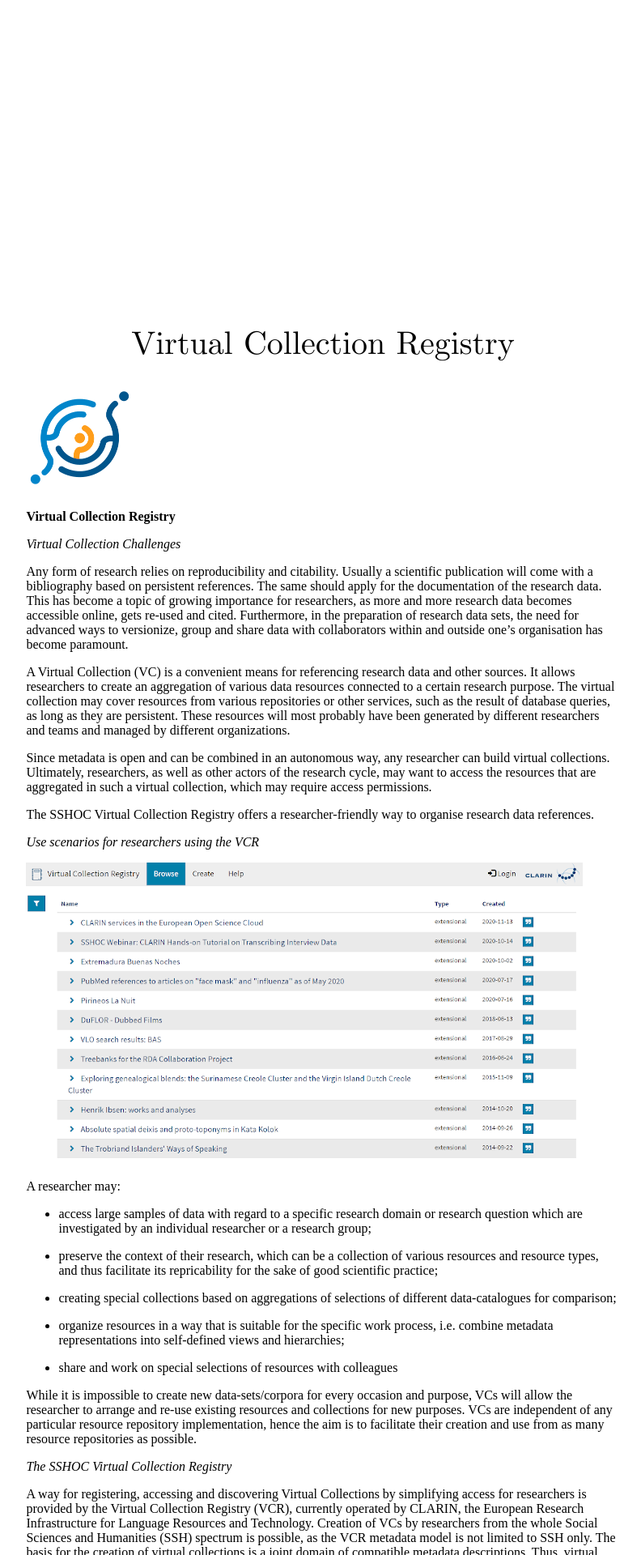
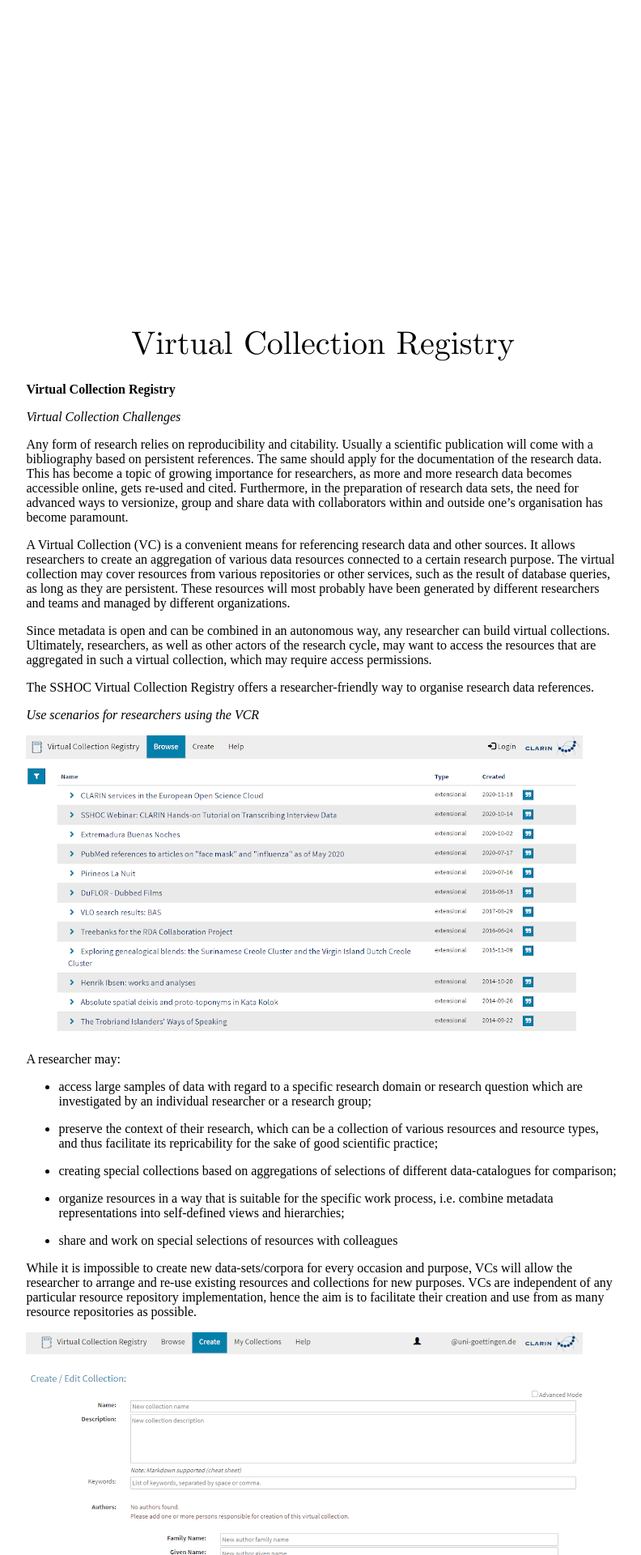
Before and after one commit to sbudden/factsheets_sshoc_services-1, a Jekyll site: the page built from _posts/2021-01-20-virtual_collection_registry.md, in a window 1280 px wide. Shown: the top 1920 px of the page at 81% size, without its empty margins (241-1033 px from the left). Built offline with Jekyll 4.4.1, drawn with Linux system fonts in a browser that asks for light colours.

Commit message:
Update 2021-01-20-virtual_collection_registry.md

```diff
--- a/_posts/2021-01-20-virtual_collection_registry.md
+++ b/_posts/2021-01-20-virtual_collection_registry.md
@@ -3,8 +3,6 @@
 title:      Virtual Collection Registry
 date:       2021-01-19
 ---
-
-  ![Virtual Collections](images/SSHOC_logo_emblem.png)
 
 **Virtual Collection Registry**
 
@@ -36,6 +34,13 @@
 
 While it is impossible to create new data-sets/corpora for every occasion and purpose, VCs will allow the researcher to arrange and re-use existing resources and collections for new purposes. VCs are independent of any particular resource repository implementation, hence the aim is to facilitate their creation and use from as many resource repositories as possible.
 
+
+  ![Virtual Collections](images/virtual_collections_02.png)
+
+
+  ![Virtual Collections](images/SSHOC_logo_emblem.png)
+
+
 _The SSHOC Virtual Collection Registry_
 
 A way for registering, accessing and discovering Virtual Collections by simplifying access for researchers is provided by the Virtual Collection Registry (VCR), currently operated by CLARIN, the European Research Infrastructure for Language Resources and Technology. Creation of VCs by researchers from the whole Social Sciences and Humanities (SSH) spectrum is possible, as the VCR metadata model is not limited to SSH only.
```
